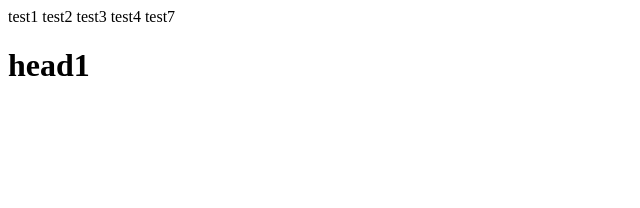
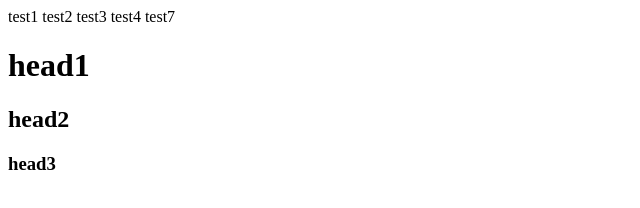
Before and after one commit to mjaroszewski1979/github_practice, a plain HTML site: page index.html in a window 1280 px wide. Shown: the whole page, without its empty margins (0-640 px from the left). Drawn offline with Linux system fonts and the light colour scheme.

Commit message:
reset hard and mixed

```diff
--- a/index.html
+++ b/index.html
@@ -4,3 +4,5 @@ test3
 test4
 test7
 <h1>head1</h1>
+<h2>head2</h2>
+<h3>head3</h3>
```
Also changed, not shown: description.txt.
